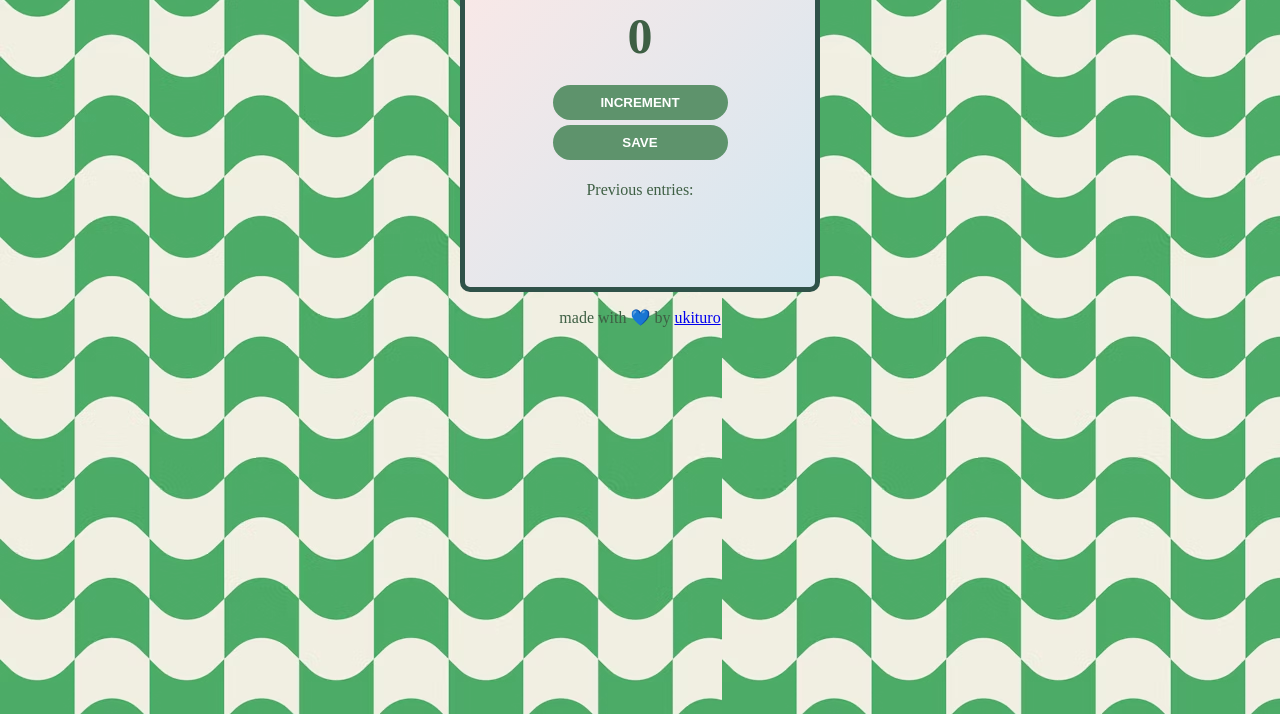
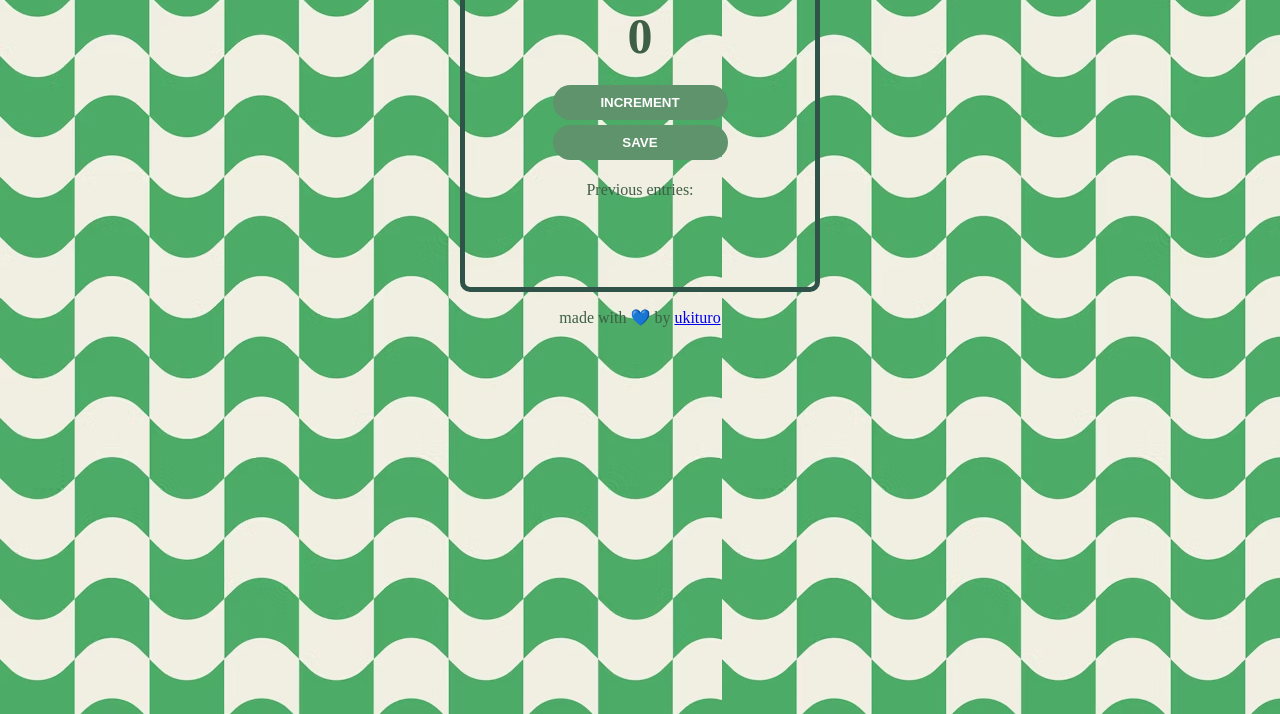
Before and after one commit to ukituro/counter-app, a plain HTML site: page index.html in a window 1280 px wide. Shown: the part 86-800 px from the top of the page. Drawn offline with Linux system fonts and the light colour scheme.

Commit message:
Update index.css

```diff
--- a/index.css
+++ b/index.css
@@ -48,5 +48,5 @@ button {
     height: 360px;
     border: 5px solid #2F5249;
     border-radius: 10px;
-    background: linear-gradient(135deg, #FCE8E6, #D4E7F1);
+    background: linear-gradient(#135deg,#6d7f8b, #c2b49b, #8a7360);
 }
```
